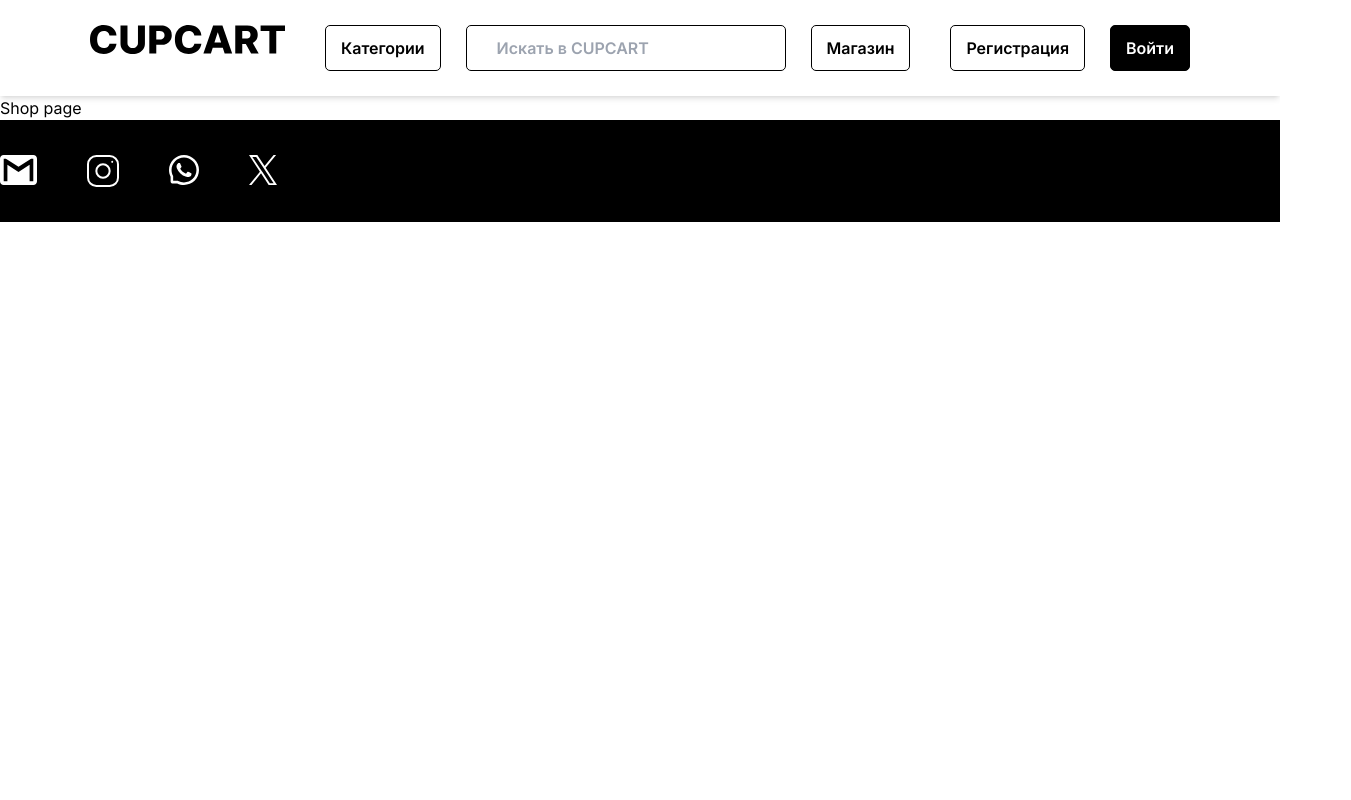
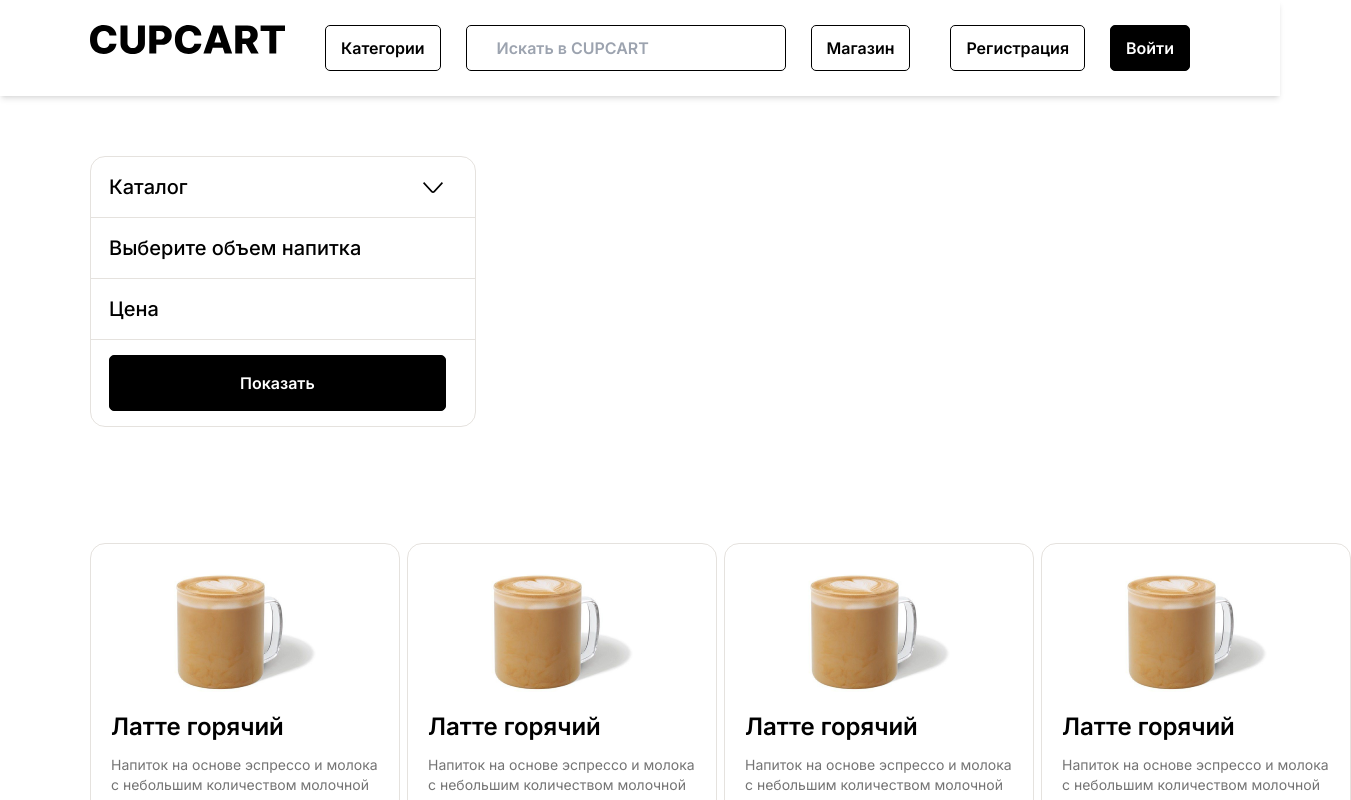
Before and after one commit to NIC-ecommerce/coffee_shop, a Next.js app in the folder front/: page /routs/shop in a window 1280 px wide. Shown: the top 800 px of the page, 1351 px wide, since content can reach past the window. Built offline with nearby package versions, Linux system fonts and the light colour scheme.

Commit message:
add Catalog feature

```diff
--- a/front/src/features/Catalog/ui/Catalog.tsx
+++ b/front/src/features/Catalog/ui/Catalog.tsx
@@ -1,9 +1,45 @@
 import React from "react";
+import Button from "@/shared/ui/Button/Button";
+
+const data = [
+  {text: "Каталог"},
+  {text: "Выберите объем напитка"},
+  {text: "Цена"},
+  ]
 
 export default function Catalog() {
   return (
-    <div>
-      <p>catalog</p>
+    <div className="Catalog w-[386px] text-[20px] font-medium rounded-[15px] border-[1px] border-solid border-lightGray mb-[116px]">
+            <div className="title pl-[18px] pt-[15px] pb-[15px] border-b border-solid border-lightGray flex gap-[235px]">
+              <p>
+                Каталог
+              </p>
+              <button>
+                <svg xmlns="http://www.w3.org/2000/svg" width="20" height="11" viewBox="0 0 20 11" fill="none">
+                <path d="M-4.76837e-07 1.27611L1.1775 0L9.4175 8.93006C9.57389 9.09949 9.78596 9.19467 10.0071
+                9.19467C10.2282 9.19467 10.4403 9.09949 10.5967 8.93006L18.8208 0.0153641L20 1.29328L11.7758
+                10.2062C11.3067 10.7145 10.6705 11 10.0071 11C9.34371 11 8.70749 10.7145 8.23834 10.2062L-4.76837e-07
+                1.27611Z" fill="black"/>
+                </svg>
+              </button>
+            </div>
+            <div className="title pl-[18px] pt-[15px] pb-[15px] border-b border-solid border-lightGray">
+              <p>
+                Выберите объем напитка
+              </p>
+            </div>
+            <div className="title pl-[18px] pt-[15px] pb-[15px] border-b border-solid border-lightGray">
+              <p>
+                Цена
+              </p>
+            </div>
+
+            <div className="title pl-[18px] pt-[15px] pb-[15px]">
+              <Button
+                className="py-[15px] bg-black text-white text-[16px] font-semibold px-[130px] border-[1px] border-black rounded-[5px]"
+                label="Показать"
+              />
+            </div>
     </div>
   );
 }
--- a/front/src/pages/Basket/ui/BasketPage.tsx
+++ b/front/src/pages/Basket/ui/BasketPage.tsx
@@ -1,76 +1,9 @@
 import React from "react";
-import Card from "@/entities/Card/ui/Card";
-import Button from "@/shared/ui/Button/Button";
 
-const data = [
-  {text: "Каталог"},
-  {text: "Выберите объем напитка"},
-  {text: "Цена"},
-  ]
-let a = [1,2,3,4]
 export default function BasketPage() {
   return (
     <div>
-      <div className="Shop__content pt-[60px] px-[90px]">
-        <div className="Catalog w-[386px] text-[20px] font-medium rounded-[15px] border-[1px] border-solid border-lightGray mb-[116px]">
-          {
-            data.map(({ text } , index) =>(
-              <div key={index} className="title pl-[18px] pt-[15px] pb-[15px] border-b border-solid border-lightGray flex gap-[235px]">
-                <p className="whitespace-nowrap">
-                  {text}
-                </p>
-                <button>
-                  {text === 'Каталог' ? <svg xmlns="http://www.w3.org/2000/svg" width="20" height="11" viewBox="0 0 20 11" fill="none">
-                <path d="M-4.76837e-07 1.27611L1.1775 0L9.4175 8.93006C9.57389 9.09949 9.78596 9.19467 10.0071
-                9.19467C10.2282 9.19467 10.4403 9.09949 10.5967 8.93006L18.8208 0.0153641L20 1.29328L11.7758
-                10.2062C11.3067 10.7145 10.6705 11 10.0071 11C9.34371 11 8.70749 10.7145 8.23834 10.2062L-4.76837e-07
-                1.27611Z" fill="black"/>
-                </svg> : ""}
-                  </button>
-              </div>
-            ))
-          }
-          <div className="title pl-[18px] pt-[15px] pb-[15px]">
-            <Button
-              className="py-[15px] bg-black text-white text-[16px] font-semibold px-[130px] border-[1px] border-black rounded-[5px]"
-              label="Показать"
-            />
-          </div>
-        </div>
-
-        <div className="flex gap-[7px] mb-[60px]">
-          {
-            a.map(({},index) => (
-              <div key = {index}>
-                <Card
-                image="/card/Latte.png"
-                name="Латте горячий "
-                price={1600}
-                description="Напиток на основе эспрессо и молока
-                с небольшим количеством молочной
-                пены."
-                />
-              </div>
-            ))
-          }
-        </div>
-        <div className="flex gap-[7px] mb-[97px]">
-          {
-            a.map(({},index) => (
-              <div key = {index}>
-                <Card
-                image="/card/Latte.png"
-                name="Латте горячий "
-                price={1600}
-                description="Напиток на основе эспрессо и молока
-                с небольшим количеством молочной
-                пены."
-                />
-              </div>
-            ))
-          }
-        </div>
-      </div>
+      <p>Shop page</p>
     </div>
   );
 }
--- a/front/src/pages/Shop/ui/ShopPage.tsx
+++ b/front/src/pages/Shop/ui/ShopPage.tsx
@@ -1,9 +1,47 @@
 import React from "react";
+import Card from "@/entities/Card/ui/Card";
+import Catalog from "@/features/Catalog/ui/Catalog";
 
+
+let a = [1,2,3,4]
 export default function ShopPage() {
   return (
     <div>
-      <p>Shop page</p>
+      <div className="Shop__content pt-[60px] px-[90px]">
+        <Catalog/>
+        <div className="flex gap-[7px] mb-[60px]">
+          {
+            a.map(({},index) => (
+              <div key = {index}>
+                <Card
+                image="/card/Latte.png"
+                name="Латте горячий "
+                price={1600}
+                description="Напиток на основе эспрессо и молока
+                с небольшим количеством молочной
+                пены."
+                />
+              </div>
+            ))
+          }
+        </div>
+        <div className="flex gap-[7px] mb-[97px]">
+          {
+            a.map(({},index) => (
+              <div key = {index}>
+                <Card
+                image="/card/Latte.png"
+                name="Латте горячий "
+                price={1600}
+                description="Напиток на основе эспрессо и молока
+                с небольшим количеством молочной
+                пены."
+                />
+              </div>
+            ))
+          }
+        </div>
+      </div>
     </div>
   );
 }
```
